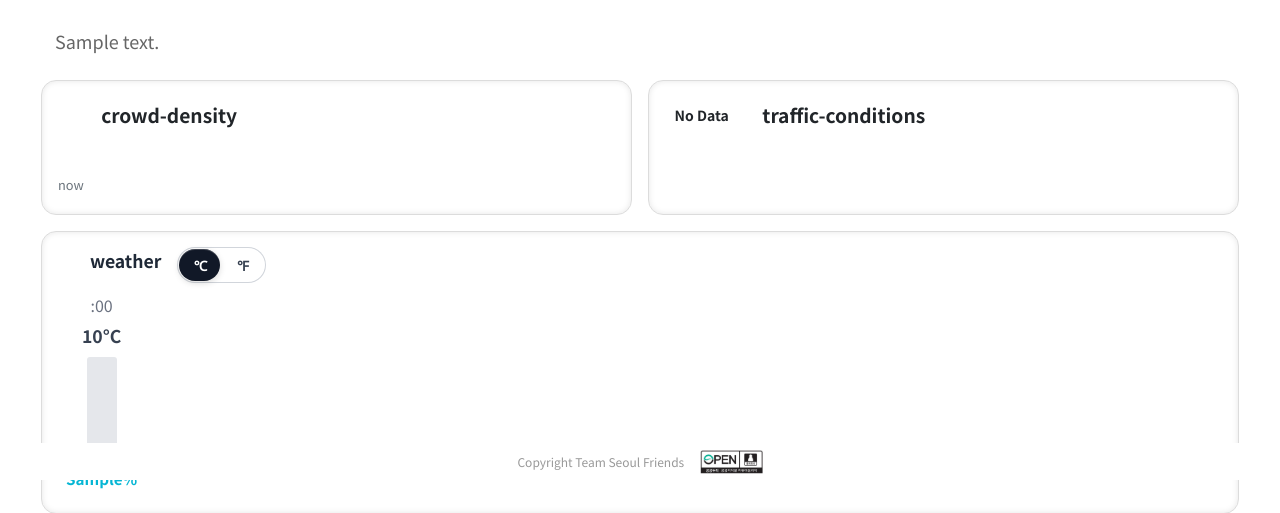
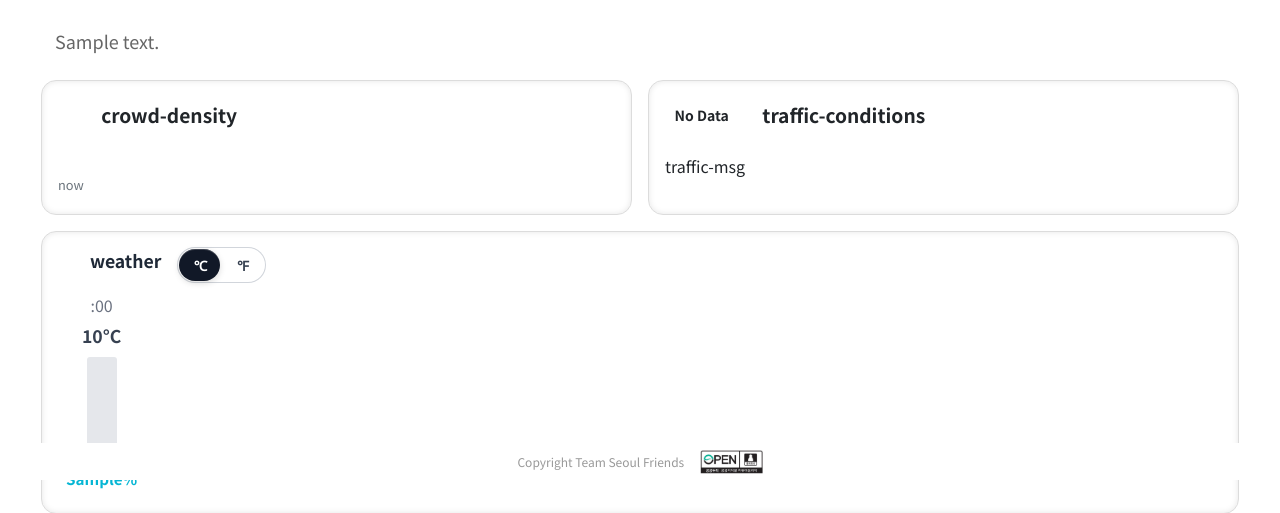
Before and after one commit to kohwj1/nowinseoul, a Flask app: template templates/detail_page.html in a window 1280 px wide. Shown: the part 320-833 px from the top of the page. Run offline with Flask 3, Linux system fonts and the light colour scheme; the template is opened without the code that fills it: most values are stand-ins (such as "Sample title", 1, 10 or a date in 2020); parts of the project's set-up code (start-up, migrations or seed data) failed here and were passed over; some libraries are stand-ins or nearby versions.

Commit message:
수정: 인구밀도/도로정보 없는 케이스 다국어 대응

```diff
--- a/templates/detail_page.html
+++ b/templates/detail_page.html
@@ -42,28 +42,33 @@
           <div class="info-title">{{ _('crowd-density') }}</div>
         </div>
 
-        <div class="progress-bar-container" id="crowd-density-bar"></div>
-
-        <div class="time-labels">
-          <span id="time-now">{{ _('now') }}</span>
-        </div>
+        {% if data.FCST_PPLTN | length != 0 %}
+          <div class="progress-bar-container" id="crowd-density-bar"></div>
+          <div class="time-labels">
+            <span id="time-now">{{ _('now') }}</span>
+          </div>
+        {% else %}
+          <div class="pb-3" id="no-forecast-mgs">{{ _('no-forecast') }}</div>
+        {% endif %}
       </div>
     </section>
 
     <!-- Traffic -->
     <section class="traffic-conditions-section">
       <div class="surface">
+        {% if data.ROAD_TRAFFIC_STTS %}
         <div class="info-header">
-          {% if data.ROAD_TRAFFIC_STTS %}
-            <div class="info-tag" id="road-traffic-tag">
-              {{ data.ROAD_TRAFFIC_STTS[0].ROAD_TRAFFIC_IDX or 'No Data' }}
-            </div>
-          {% else %}
-            <div class="info-tag">No Data</div>
-          {% endif %}
+          <div class="info-tag" id="road-traffic-tag">{{ data.ROAD_TRAFFIC_STTS[0].ROAD_TRAFFIC_IDX or 'No Data' }}</div>
           <div class="info-title">{{ _('traffic-conditions') }}</div>
         </div>
-        <div class="pb-3" id="traffic-msg">&nbsp;</div>
+        <div class="pb-3" id="traffic-msg">{{ _('traffic-msg') }}</div>
+        {% else %}
+        <div class="info-header">
+          <div class="info-tag" id="road-traffic-tag">No Data</div>
+          <div class="info-title">{{ _('traffic-conditions') }}</div>
+        </div>
+        <div id="traffic-msg">>{{ _('no-forecast') }}</div>
+        {% endif %}
       </div>
     </section>
 
```
